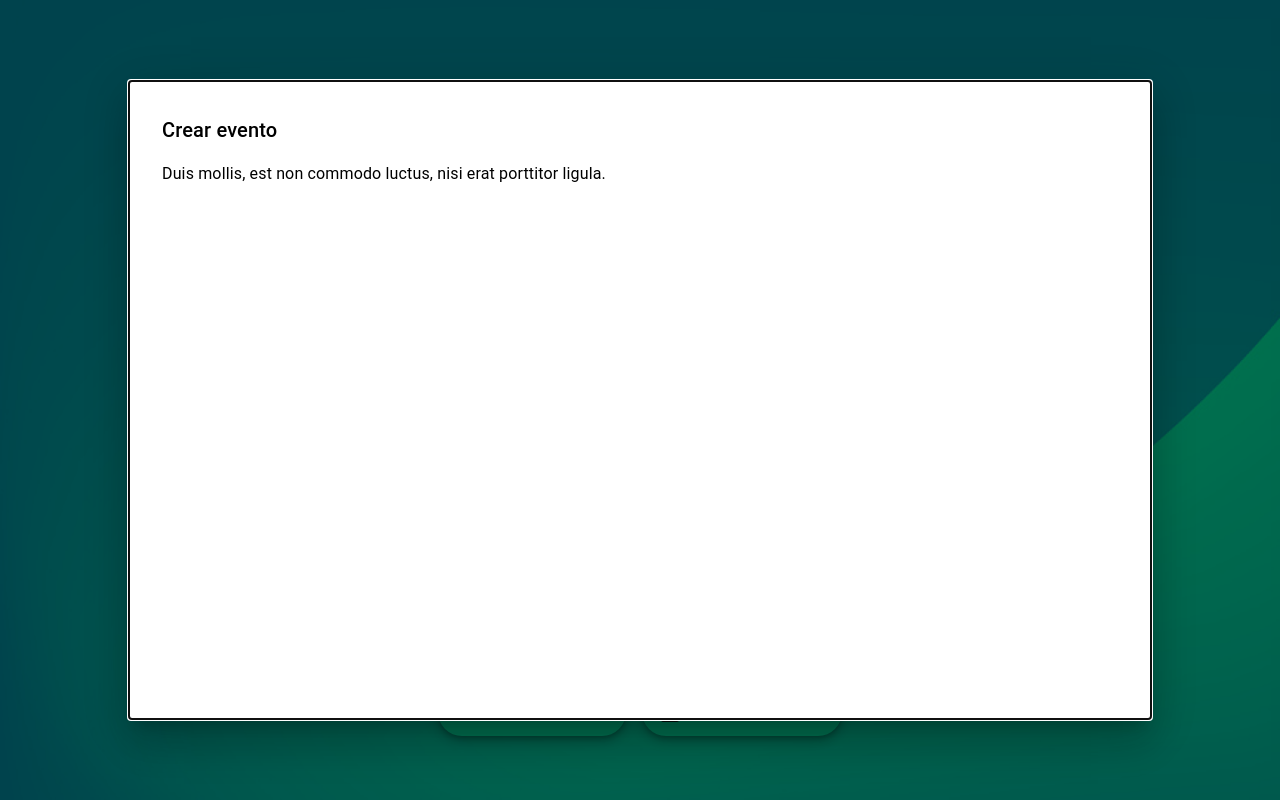
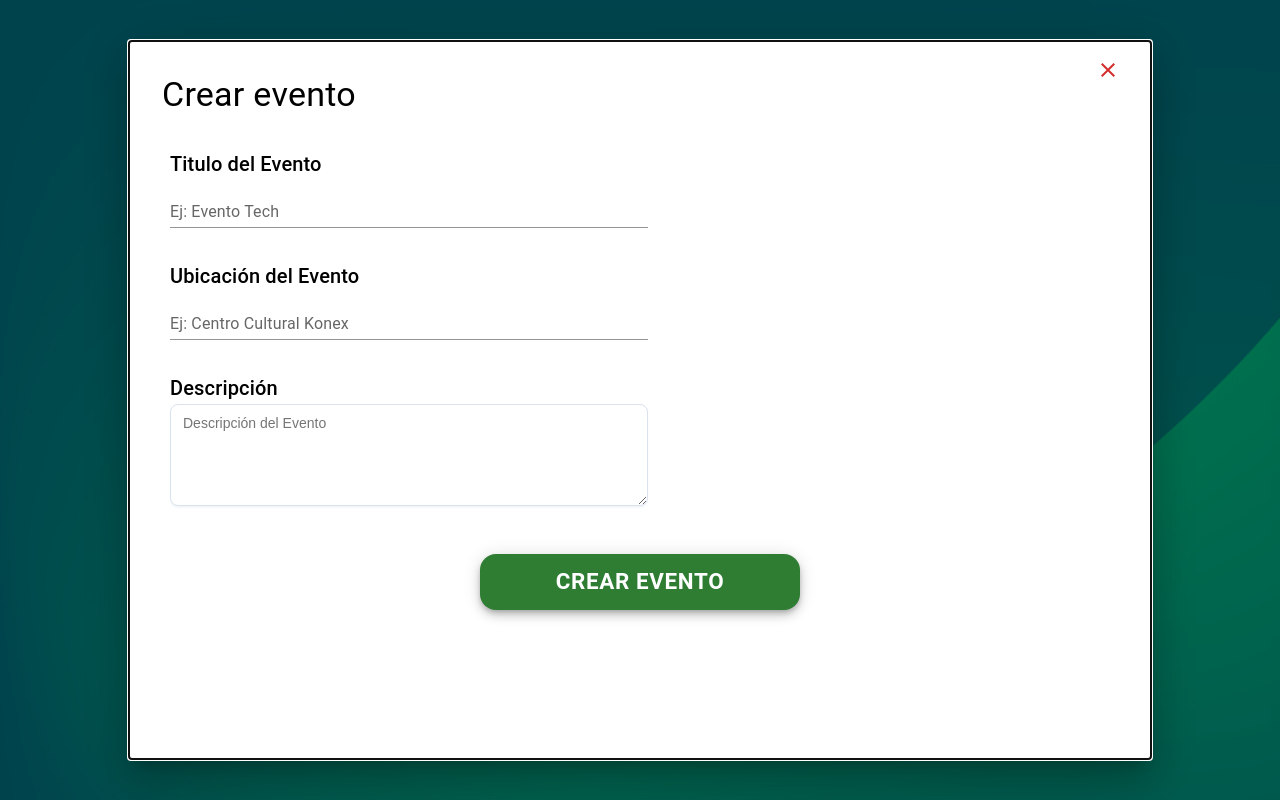
Before and after one commit to EmilianoAloi/uplifty, a React (Create React App) app in the folder frontend/: page /addevent in a window 1280 px wide. Built offline with nearby package versions, Linux system fonts and the light colour scheme.

Commit message:
Botones e inputs al modal addEvent

```diff
--- a/frontend/src/components/AddEventModal/AddEventModal.jsx
+++ b/frontend/src/components/AddEventModal/AddEventModal.jsx
@@ -1,8 +1,13 @@
 import Box from '@mui/material/Box';
-import Button from '@mui/material/Button';
+import TextField from '@mui/material/TextField';
 import Typography from '@mui/material/Typography';
 import Modal from '@mui/material/Modal';
 import { useState } from 'react';
+import { Link } from 'react-router-dom';
+import { Stack, Button, Fab } from '@mui/material';
+import TextAreaDescription from '../TextAreaDescription/TextAreaDescription';
+import CancelPresentationIcon from '@mui/icons-material/CancelPresentation';
+import CloseIcon from '@mui/icons-material/Close';
 
 const AddEventModal = () => {
 
@@ -13,7 +18,7 @@ const AddEventModal = () => {
         left: '50%',
         transform: 'translate(-50%, -50%)',
         width: "80%",
-        height: '80%',
+        height: '90%',
         bgcolor: 'background.paper',
         border: '2px solid #000',
         boxShadow: 24,
@@ -22,8 +27,11 @@ const AddEventModal = () => {
 
 
     const [open, setOpen] = useState(true);
-    const handleOpen = () => setOpen(true);
-    const handleClose = () => setOpen(false);
+
+
+    // TextArea
+
+
 
 
 
@@ -34,39 +42,68 @@ const AddEventModal = () => {
         <>
 
 
-            <Modal
-                open={open}
-                // onClose={handleClose}
-                aria-labelledby="modal-modal-title"
-                aria-describedby="modal-modal-description"
-            >
+            <Modal open={open}              >
                 <Box sx={style}>
-                    <Typography id="modal-modal-title" variant="h6" component="h2">
-                        Crear evento
-                    </Typography>
-                    <Typography id="modal-modal-description" sx={{ mt: 2 }}>
-                        Duis mollis, est non commodo luctus, nisi erat porttitor ligula.
-                    </Typography>
+
+                    <Stack direction="row" sx={{ justifyContent: "space-between" }}>
+                        <Typography variant="h4" component="h2" >
+                            Crear evento
+                        </Typography>
+
+
+                        <Button
+                            color='error'
+                            component={Link} to={"/"}
+                            variant='text'
+                            sx={{
+                                position: 'absolute',
+                                top: 10,
+                                right: 10,
+                                borderRadius: 1
+
+                            }} >
+                            <CloseIcon sx={{}} />
+                        </Button>
+
+                    </Stack>
+                    <Box
+                        component="form"
+                        sx={{ m: 1, width: "50%" }}
+                        noValidate
+                        autoComplete="off"
+                    >
+                        <Stack sx={{ marginTop: "2rem" }}>
+                            <Typography variant='h6'>Titulo del Evento</Typography>
+                            <TextField label="Ej: Evento Tech" variant="standard" />
+                        </Stack>
+
+                        <Stack sx={{ marginTop: "2rem" }}>
+                            <Typography variant='h6'>Ubicación del Evento</Typography>
+                            <TextField label="Ej: Centro Cultural Konex" variant="standard" />
+                        </Stack>
+
+                        <Stack sx={{ marginTop: "2rem" }}>
+                            <Typography variant='h6'>Descripción</Typography>
+                            <TextAreaDescription />
+                        </Stack>
+
+                    </Box>
+
+                    <Stack sx={{ width: "20rem", margin: "0 auto", marginTop: "3rem" }}>
+                        <Fab variant='contained' color='success'
+                            sx={{
+                                width: "100%",
+                                fontSize: "1.4rem",
+                                fontWeight: "600",
+                                color: "white",
+                                borderRadius: "1rem"
+
+                            }}
+                        >CREAR EVENTO</Fab>
+                    </Stack>
                 </Box>
+
             </Modal>
-
-            {/* <div>
-                <Modal
-                    open={openAddEvent}
-                    onClose={handleCloseAddEvent}
-                    aria-labelledby="modal-modal-title"
-                    aria-describedby="modal-modal-description"
-                >
-                    <Box sx={style}>
-                        <Typography id="modal-modal-title" variant="h6" component="h2">
-                            Text in a modal
-                        </Typography>
-                        <Typography id="modal-modal-description" sx={{ mt: 2 }}>
-                            Duis mollis, est non commodo luctus, nisi erat porttitor ligula.
-                        </Typography>
-                    </Box>
-                </Modal>
-            </div> */}
 
 
 
--- a/frontend/src/components/EventsModal/EventsModal.jsx
+++ b/frontend/src/components/EventsModal/EventsModal.jsx
@@ -21,12 +21,8 @@ const AddEventModal = () => {
 
 
     const [open, setOpen] = useState(true);
-    const handleOpen = () => setOpen(true);
-    const handleClose = () => setOpen(false);
 
-    const preventCloseOnBackdropClick = (event) => {
-        event.stopPropagation();
-    };
+
 
     return (
 
--- a/frontend/src/components/NavBar/NavBar.jsx
+++ b/frontend/src/components/NavBar/NavBar.jsx
@@ -1,7 +1,7 @@
 import AddIcon from '@mui/icons-material/Add';
 import CalendarMonthIcon from '@mui/icons-material/CalendarMonth';
-import { Stack, Fab, Button } from "@mui/material"
-import { NavLink, Link } from 'react-router-dom';
+import { Stack, Fab } from "@mui/material"
+import { NavLink } from 'react-router-dom';
 
 
 
--- /dev/null
+++ b/frontend/src/components/TextAreaDescription/TextAreaDescription.jsx
@@ -0,0 +1,62 @@
+import { TextareaAutosize as BaseTextareaAutosize } from '@mui/base/TextareaAutosize';
+import { styled } from '@mui/system';
+
+const TextAreaDescription = () => {
+    const blue = {
+        100: '#DAECFF',
+        200: '#b6daff',
+        400: '#3399FF',
+        500: '#007FFF',
+        600: '#0072E5',
+        900: '#003A75',
+    };
+
+    const grey = {
+        50: '#F3F6F9',
+        100: '#E5EAF2',
+        200: '#DAE2ED',
+        300: '#C7D0DD',
+        400: '#B0B8C4',
+        500: '#9DA8B7',
+        600: '#6B7A90',
+        700: '#434D5B',
+        800: '#303740',
+        900: '#1C2025',
+    };
+
+    const Textarea = styled(BaseTextareaAutosize)(
+        ({ theme }) => `
+        width: 100%;
+        font-family: 'IBM Plex Sans', sans-serif;
+        font-size: 0.875rem;
+        font-weight: 400;
+        line-height: 1.5;
+        padding: 8px 12px;
+        border-radius: 8px;
+        color: ${theme.palette.mode === 'dark' ? grey[300] : grey[900]};
+        background: ${theme.palette.mode === 'dark' ? grey[900] : '#fff'};
+        border: 1px solid ${theme.palette.mode === 'dark' ? grey[700] : grey[200]};
+        box-shadow: 0px 2px 2px ${theme.palette.mode === 'dark' ? grey[900] : grey[50]};
+
+        &:hover {
+          border-color: ${blue[400]};
+        }
+
+        &:focus {
+          border-color: ${blue[400]};
+          box-shadow: 0 0 0 3px ${theme.palette.mode === 'dark' ? blue[600] : blue[200]};
+        }
+
+        // firefox
+        &:focus-visible {
+          outline: 0;
+        }
+      `,
+    );
+    return (
+      <Textarea aria-label="minimum height" minRows={4} placeholder="Descripción del Evento" />
+      );
+
+}
+
+export default TextAreaDescription
```
